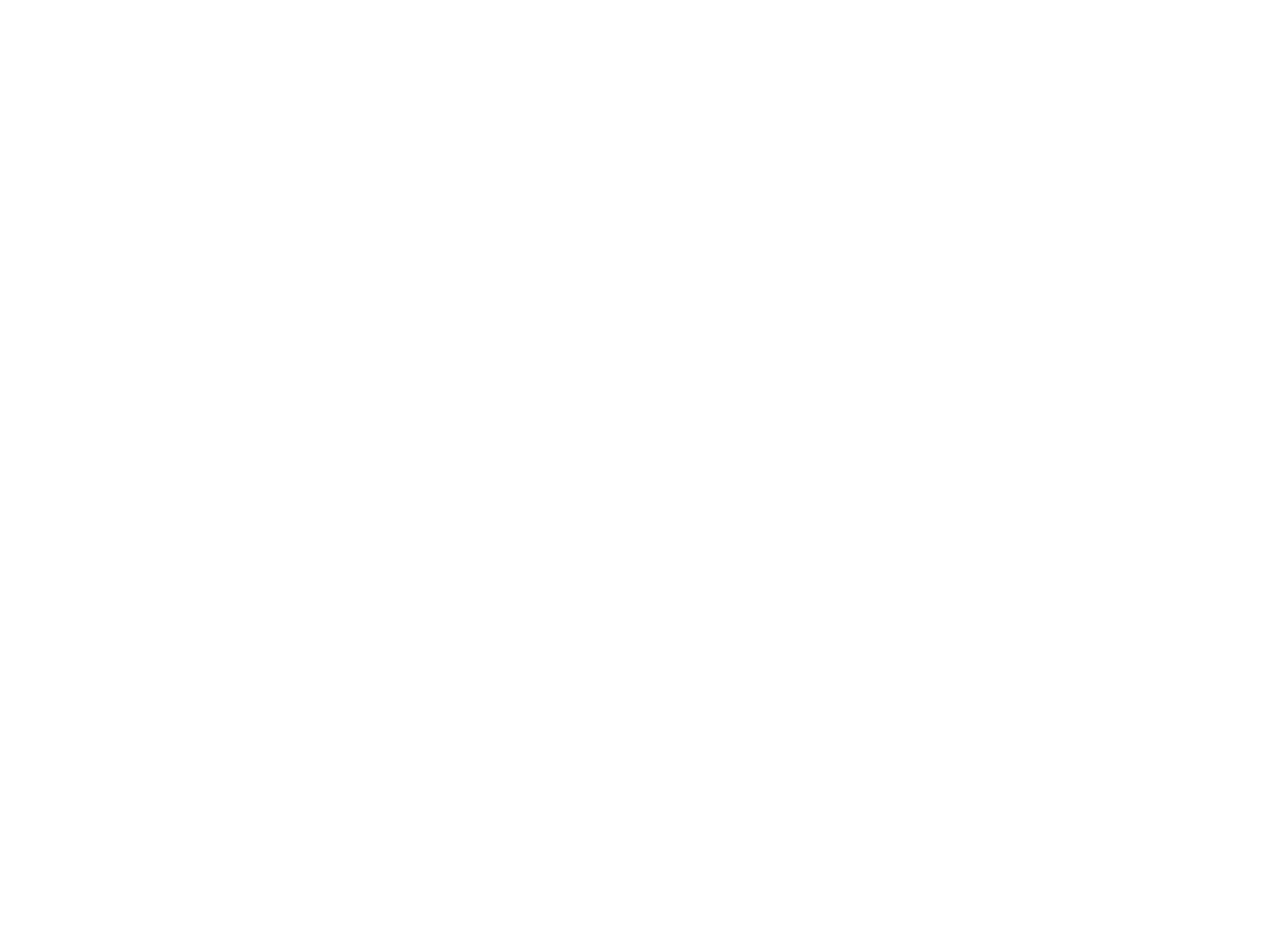
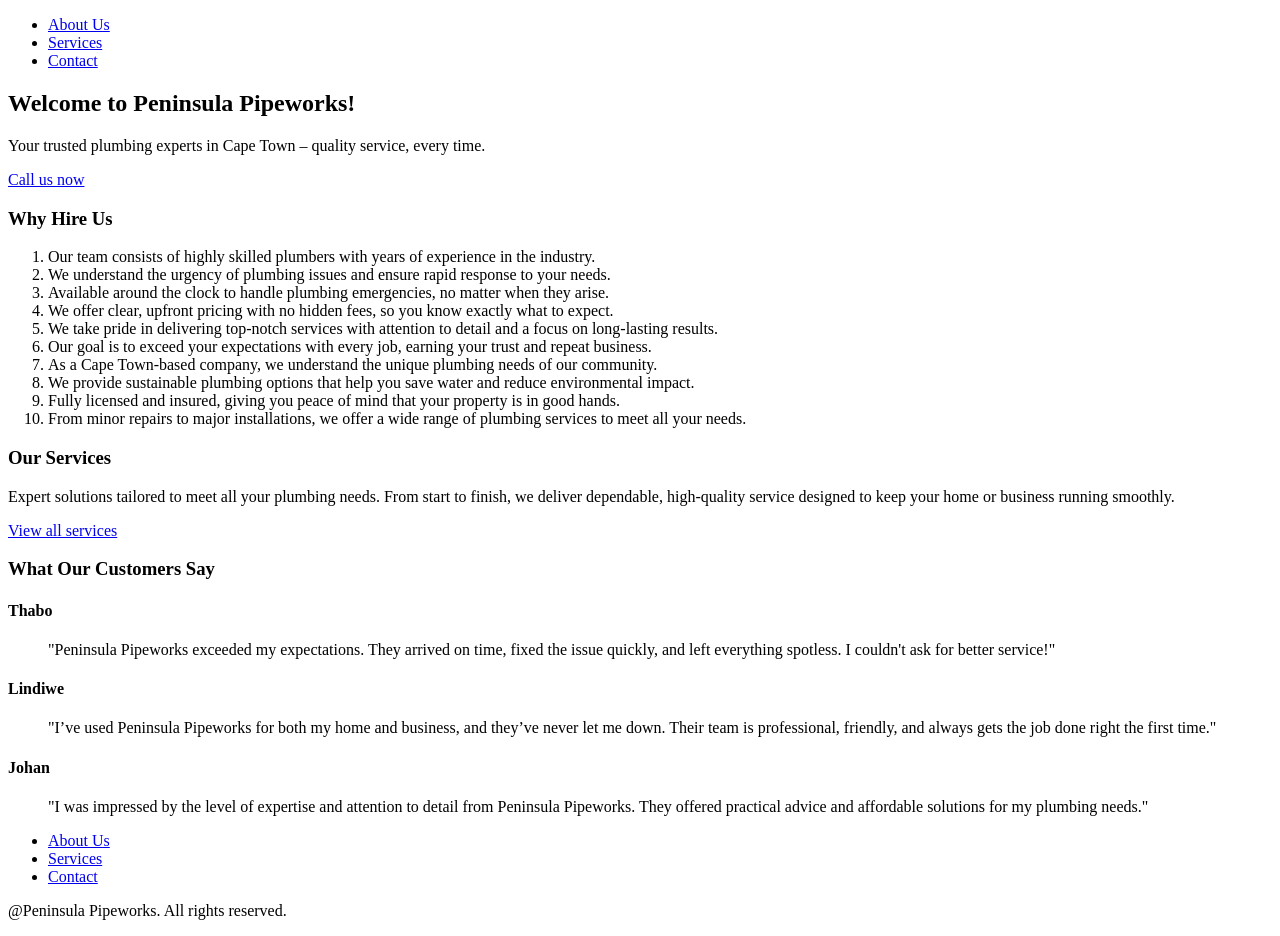
Before and after one commit to Kyle-van-Niekerk/peninsula-pipeworks, a plain HTML site: page index.html in a window 1280 px wide. Before the commit the page ends 800 px from the top, so only its background shows below. Drawn offline with Linux system fonts and the light colour scheme.

Commit message:
Finished home page.

```diff
--- a/index.html
+++ b/index.html
@@ -9,5 +9,65 @@
       content="Reliable and professional plumbing services in Cape Town. From repairs to installations, Peninsula Pipeworks offers expert solutions for all your residential and commercial plumbing needs. Call us today for prompt and efficient service!" />
     <title>Peninsula Pipeworks</title>
   </head>
-  <body></body>
+  <body>
+    <nav>
+      <ul>
+        <li><a href="about.html">About Us</a></li>
+        <li><a href="services.html">Services</a></li>
+        <li><a href="contact.html">Contact</a></li>
+      </ul>
+    </nav>
+    <section>
+      <h1>Welcome to Peninsula Pipeworks!</h1>
+      <p>Your trusted plumbing experts in Cape Town – quality service, every time.</p>
+      <a href="tel:+27815470604">Call us now</a>
+    </section>
+    <section>
+      <h3>Why Hire Us</h3>
+      <ol>
+        <li>Our team consists of highly skilled plumbers with years of experience in the industry.</li>
+        <li>We understand the urgency of plumbing issues and ensure rapid response to your needs.</li>
+        <li>Available around the clock to handle plumbing emergencies, no matter when they arise.</li>
+        <li>We offer clear, upfront pricing with no hidden fees, so you know exactly what to expect.</li>
+        <li>We take pride in delivering top-notch services with attention to detail and a focus on long-lasting results.</li>
+        <li>Our goal is to exceed your expectations with every job, earning your trust and repeat business.</li>
+        <li>As a Cape Town-based company, we understand the unique plumbing needs of our community.</li>
+        <li>We provide sustainable plumbing options that help you save water and reduce environmental impact.</li>
+        <li>Fully licensed and insured, giving you peace of mind that your property is in good hands.</li>
+        <li>From minor repairs to major installations, we offer a wide range of plumbing services to meet all your needs.</li>
+      </ol>
+    </section>
+    <section>
+      <h3>Our Services</h3>
+      <p>Expert solutions tailored to meet all your plumbing needs. From start to finish, we deliver dependable, high-quality service designed to keep your home or business running smoothly.</p>
+      <a href="services.html">View all services</a>
+    </section>
+    <section>
+      <h3>What Our Customers Say</h3>
+      <div>
+        <h4>Thabo</h4>
+        <blockquote>"Peninsula Pipeworks exceeded my expectations. They arrived on time, fixed the issue quickly, and left everything spotless. I couldn't ask for better service!"</blockquote>
+      </div>
+      <div>
+        <h4>Lindiwe</h4>
+        <blockquote>"I’ve used Peninsula Pipeworks for both my home and business, and they’ve never let me down. Their team is professional, friendly, and always gets the job done right the first time."</blockquote>
+      </div>
+      <div>
+        <h4>Johan</h4>
+        <blockquote>"I was impressed by the level of expertise and attention to detail from Peninsula Pipeworks. They offered practical advice and affordable solutions for my plumbing needs."</blockquote>
+      </div>
+    </section>
+    <footer>
+      <div>
+        <ul>
+          <li><a href="about.html">About Us</a></li>
+          <li><a href="services.html">Services</a></li>
+          <li><a href="contact.html">Contact</a></li>
+        </ul>
+      </div>
+      <div>
+        <p>@Peninsula Pipeworks. All rights reserved.</p>
+      </div>
+    </footer>
+  </body>
 </html>
```
Also changed, not shown: about.html (added), contact.html (added), services.html (added).
